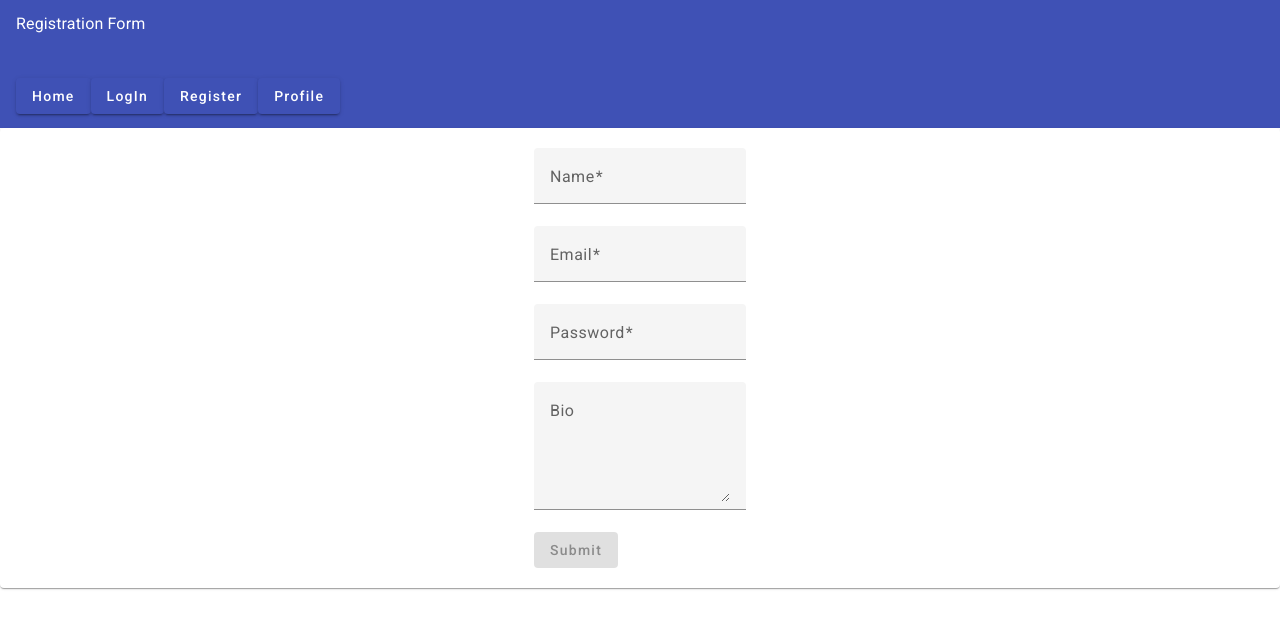
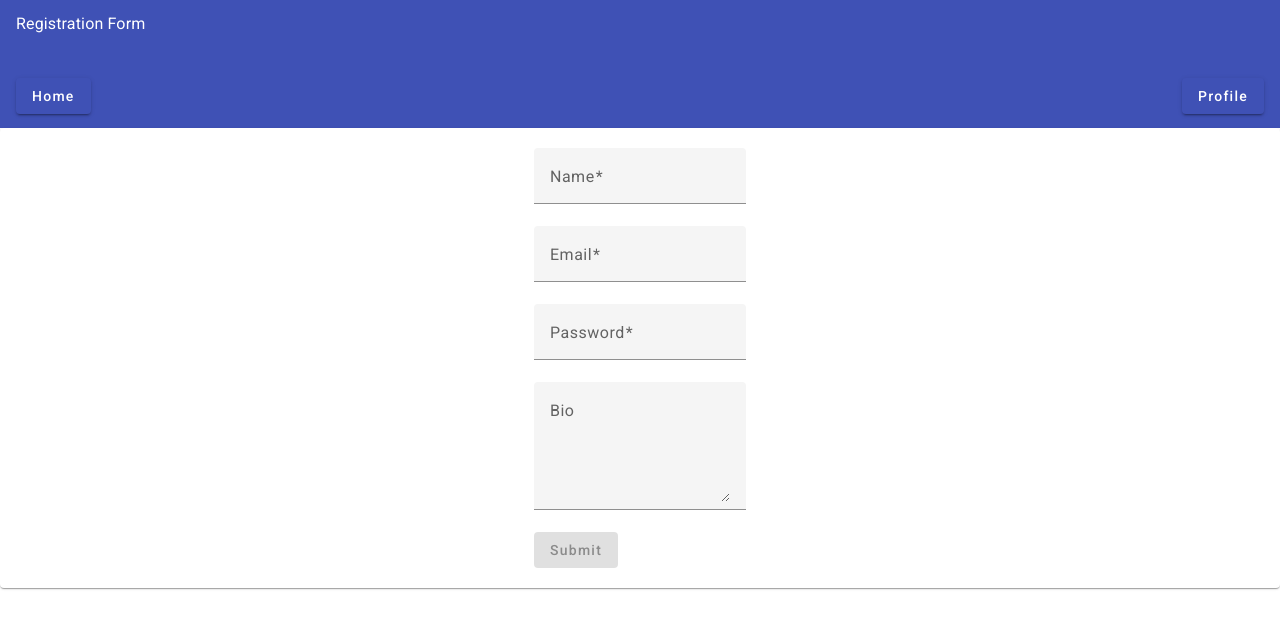
Before and after one commit to Hussein406/user-registration, an Angular app: page / in a window 1280 px wide. Shown: the top 628 px of the page. Built offline with nearby package versions, Linux system fonts and the light colour scheme.

Commit message:
minor changes

```diff
--- a/src/app/navbar/navbar.component.css
+++ b/src/app/navbar/navbar.component.css
@@ -0,0 +1,3 @@
+.spacer {
+  margin-right: auto;
+}
--- a/src/app/navbar/navbar.component.html
+++ b/src/app/navbar/navbar.component.html
@@ -12,7 +12,8 @@
 
     <span class="spacer"></span>
 
-    <div>
+    <div class="navbar-right">
+      <div *ngIf="userAuthenticated">
         <button
           mat-raised-button
           color="primary"
@@ -29,6 +30,8 @@
         >
           Register
         </button>
+      </div>
+      <div *ngIf="!userAuthenticated">
         <button
           mat-raised-button
           color="primary"
@@ -38,5 +41,6 @@
           Profile
         </button>
       </div>
+    </div>
   </mat-toolbar-row>
 </mat-toolbar>
--- a/src/app/navbar/navbar.component.ts
+++ b/src/app/navbar/navbar.component.ts
@@ -6,5 +6,5 @@ import { Component } from '@angular/core';
   styleUrls: ['./navbar.component.css']
 })
 export class NavbarComponent {
-
+  userAuthenticated = false;
 }
```
Lines whose indentation alone changed are shown as unchanged.
